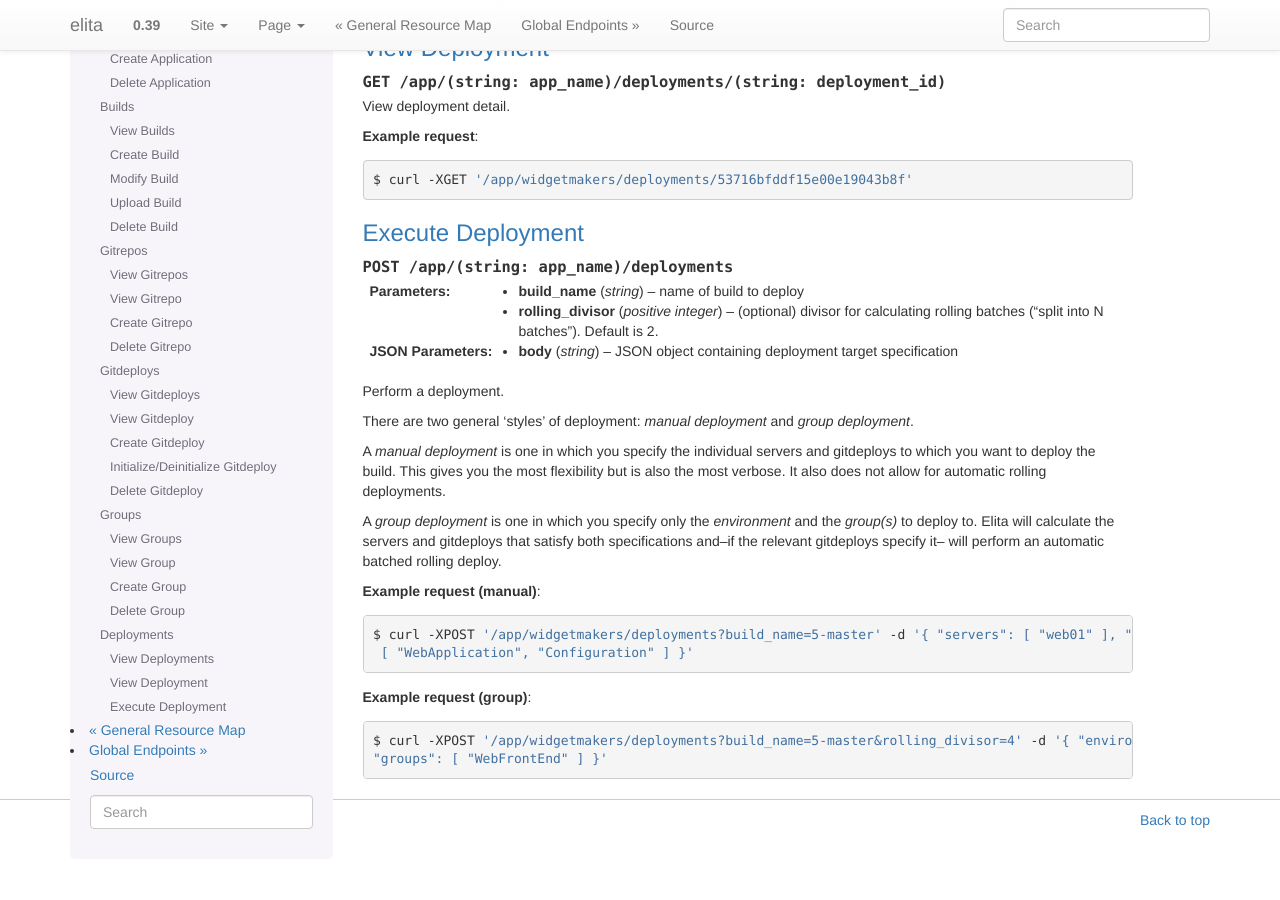
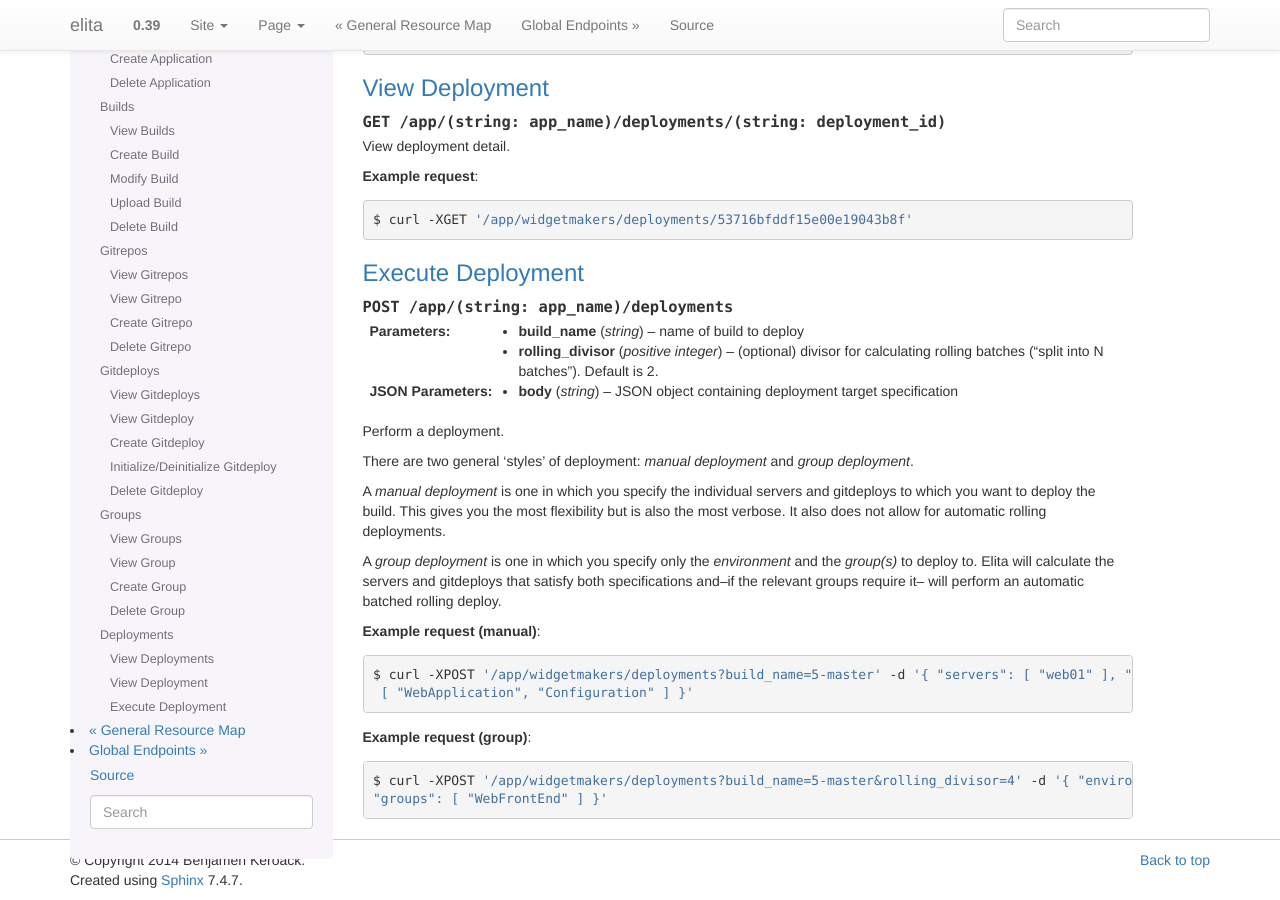
Before and after one commit to bkeroack/elita, a Sphinx documentation site: the page built from doc/app.rst, in a window 1280 px wide and 900 px high, scrolled down 9302 px. Built offline with Sphinx 7.4.7, drawn with Linux system fonts in a browser that asks for light colours; before the commit the page ends 10162 px from its top, so only the background shows below that; some of the changed text lies outside the part shown.

```diff
--- a/doc/app.rst
+++ b/doc/app.rst
@@ -621,7 +623,7 @@ Execute Deployment
    deployments.
 
    A *group deployment* is one in which you specify only the *environment* and the *group(s)* to deploy to. Elita will
-   calculate the servers and gitdeploys that satisfy both specifications and--if the relevant gitdeploys specify it--
+   calculate the servers and gitdeploys that satisfy both specifications and--if the relevant groups require it--
    will perform an automatic batched rolling deploy.
 
 
--- a/doc/install.rst
+++ b/doc/install.rst
@@ -81,7 +81,7 @@ verifying your installation before exposing it to the public internet.
 
    Just be sure that if you change the permissions on 'admin' (or delete it) that you have a different user with full
    permissions, otherwise you could be locked out of your installation. You'll then have to manually hack in a new user
-   object into MongoDB.
+   object into MongoDB, and into the root tree, which is not trivial.
 
 Configuration Files
 -------------------
```
Also changed, not shown: other parts of doc/app.rst (+2 -0 lines).
